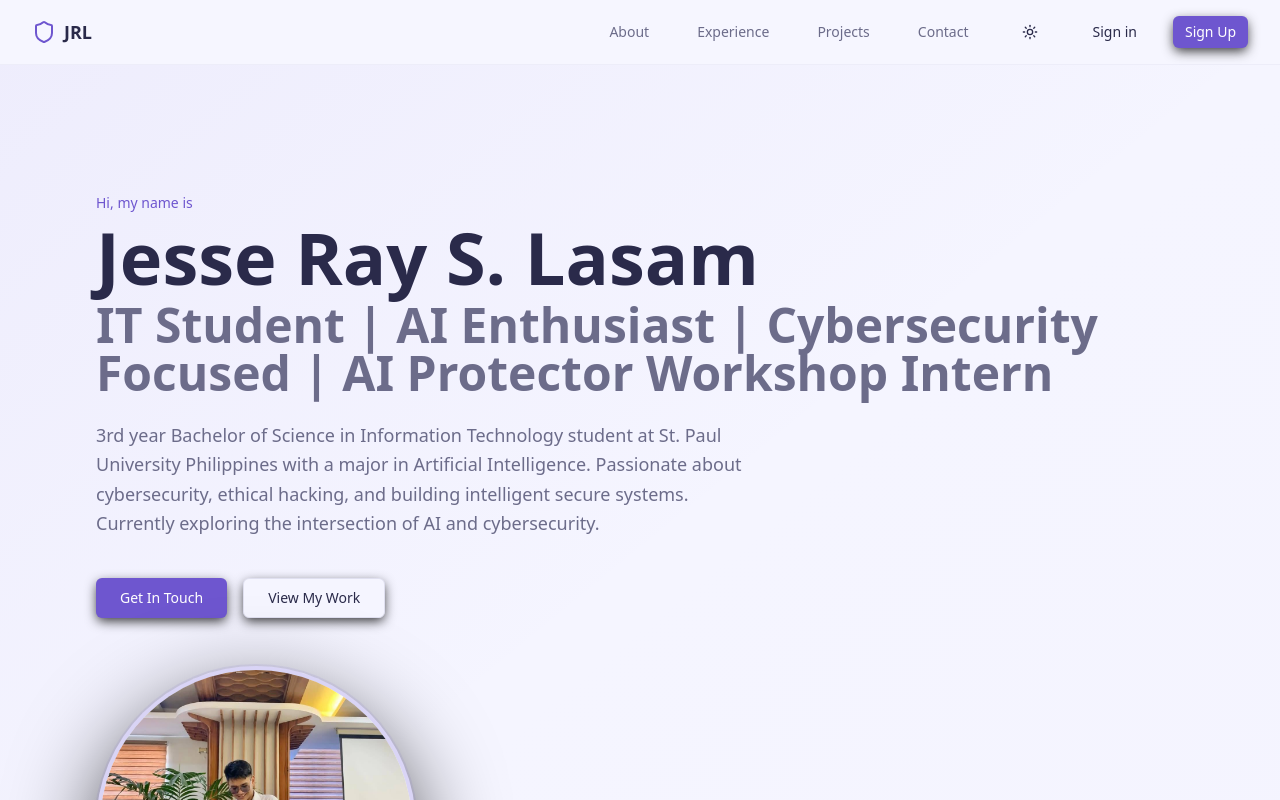
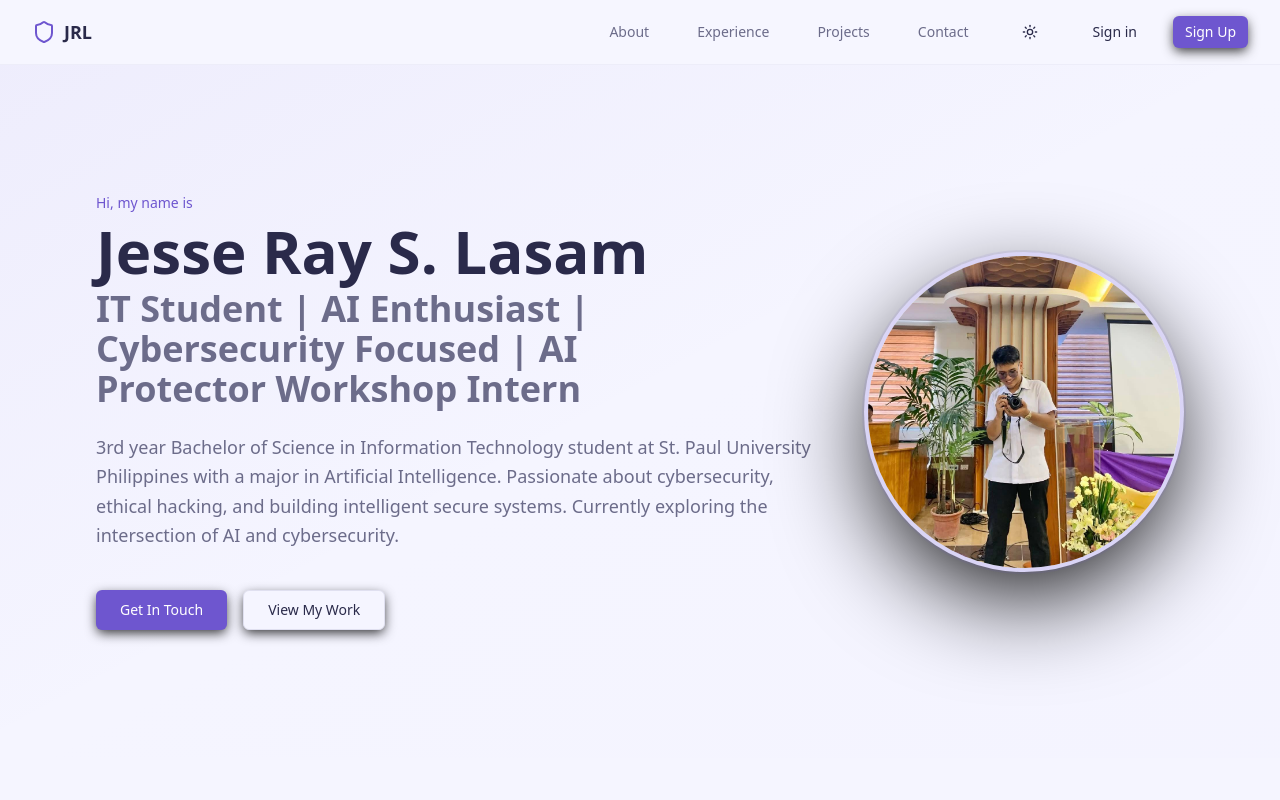
Before and after one commit to superjesseray018-pixel/Authentication, a Next.js app: page / in a window 1280 px wide. Shown: the top 800 px of the page. Built offline with nearby package versions, Linux system fonts and the light colour scheme; no server answers.

Commit message:
Fix profile image layout - display on right side of hero section

```diff
--- a/src/app/page.tsx
+++ b/src/app/page.tsx
@@ -127,16 +127,16 @@ export default async function HomePage() {
       <section className="relative overflow-hidden py-20 lg:py-32">
         <div className="absolute inset-0 bg-gradient-to-br from-primary/5 via-transparent to-secondary/5 dark:from-primary/10 dark:via-transparent dark:to-secondary/10" />
         <div className="max-w-6xl mx-auto px-6 lg:px-8 relative">
-          <div className="grid lg:grid-cols-[1fr,auto] gap-12 items-center">
-            <div className="space-y-6">
+          <div className="flex flex-col lg:flex-row gap-12 items-center justify-between">
+            <div className="flex-1 space-y-6">
               <div className="space-y-2">
                 <p className="text-sm text-primary font-mono">Hi, my name is</p>
-                <h1 className="text-5xl lg:text-7xl font-bold text-foreground text-balance">Jesse Ray S. Lasam</h1>
-                <h2 className="text-3xl lg:text-5xl font-bold text-muted-foreground text-balance">
+                <h1 className="text-4xl lg:text-6xl font-bold text-foreground text-balance">Jesse Ray S. Lasam</h1>
+                <h2 className="text-2xl lg:text-4xl font-bold text-muted-foreground text-balance">
                   IT Student | AI Enthusiast | Cybersecurity Focused | AI Protector Workshop Intern
                 </h2>
               </div>
-              <p className="text-lg text-muted-foreground text-pretty max-w-2xl leading-relaxed">
+              <p className="text-lg text-muted-foreground text-pretty leading-relaxed">
                 3rd year Bachelor of Science in Information Technology student at St. Paul University Philippines with a
                 major in Artificial Intelligence. Passionate about cybersecurity, ethical hacking, and building
                 intelligent secure systems. Currently exploring the intersection of AI and cybersecurity.
@@ -152,8 +152,8 @@ export default async function HomePage() {
             </div>
 
             {/* Profile Image Circle */}
-            <div className="hidden lg:block">
-              <div className="relative w-80 h-80 rounded-full overflow-hidden border-4 border-primary/20 shadow-2xl ring-2 ring-primary/10">
+            <div className="flex-shrink-0">
+              <div className="relative w-64 h-64 lg:w-80 lg:h-80 rounded-full overflow-hidden border-4 border-primary/20 shadow-2xl ring-2 ring-primary/10">
                 <Image
                   src="/images/profile.jpg"
                   alt="Jesse Ray S. Lasam"
```
